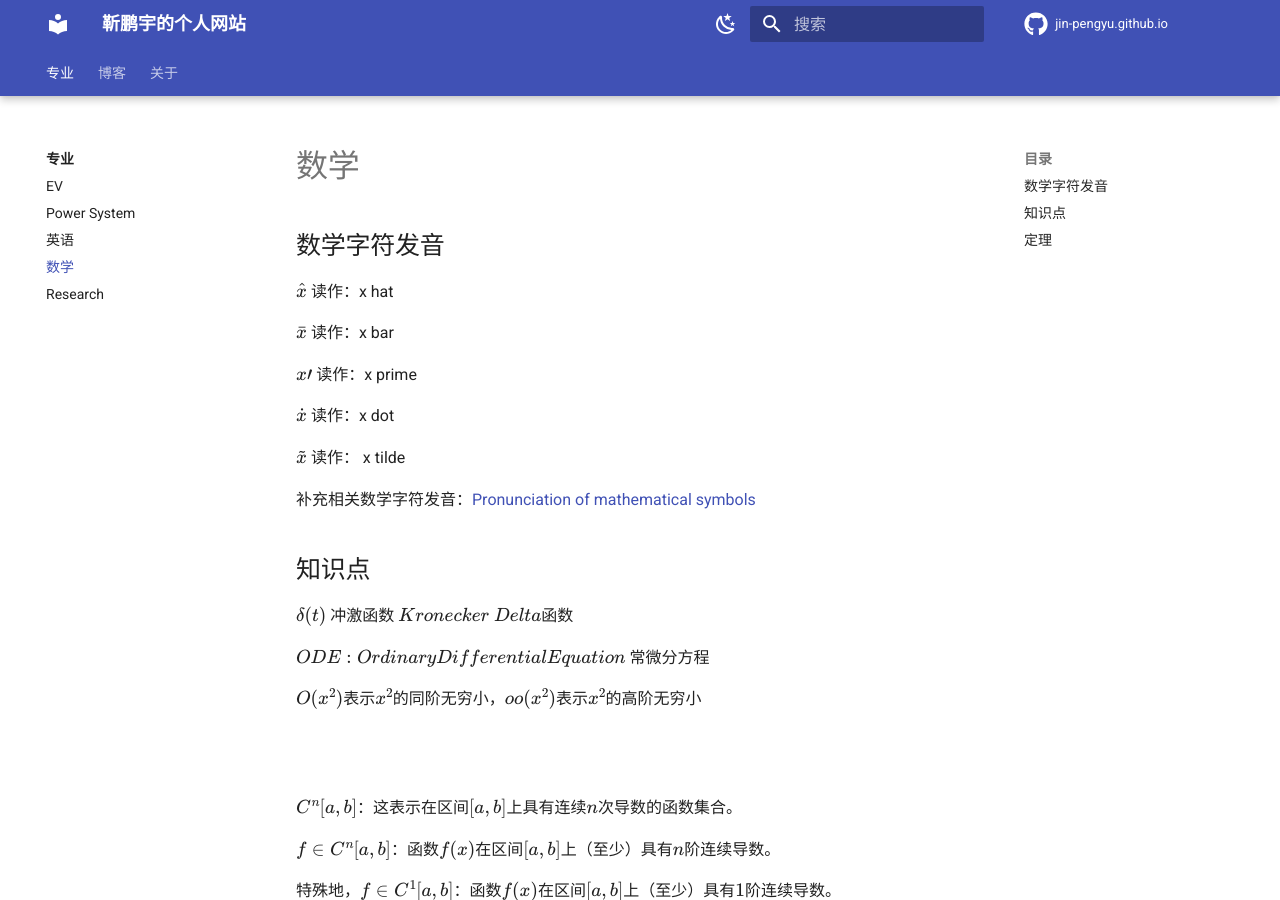
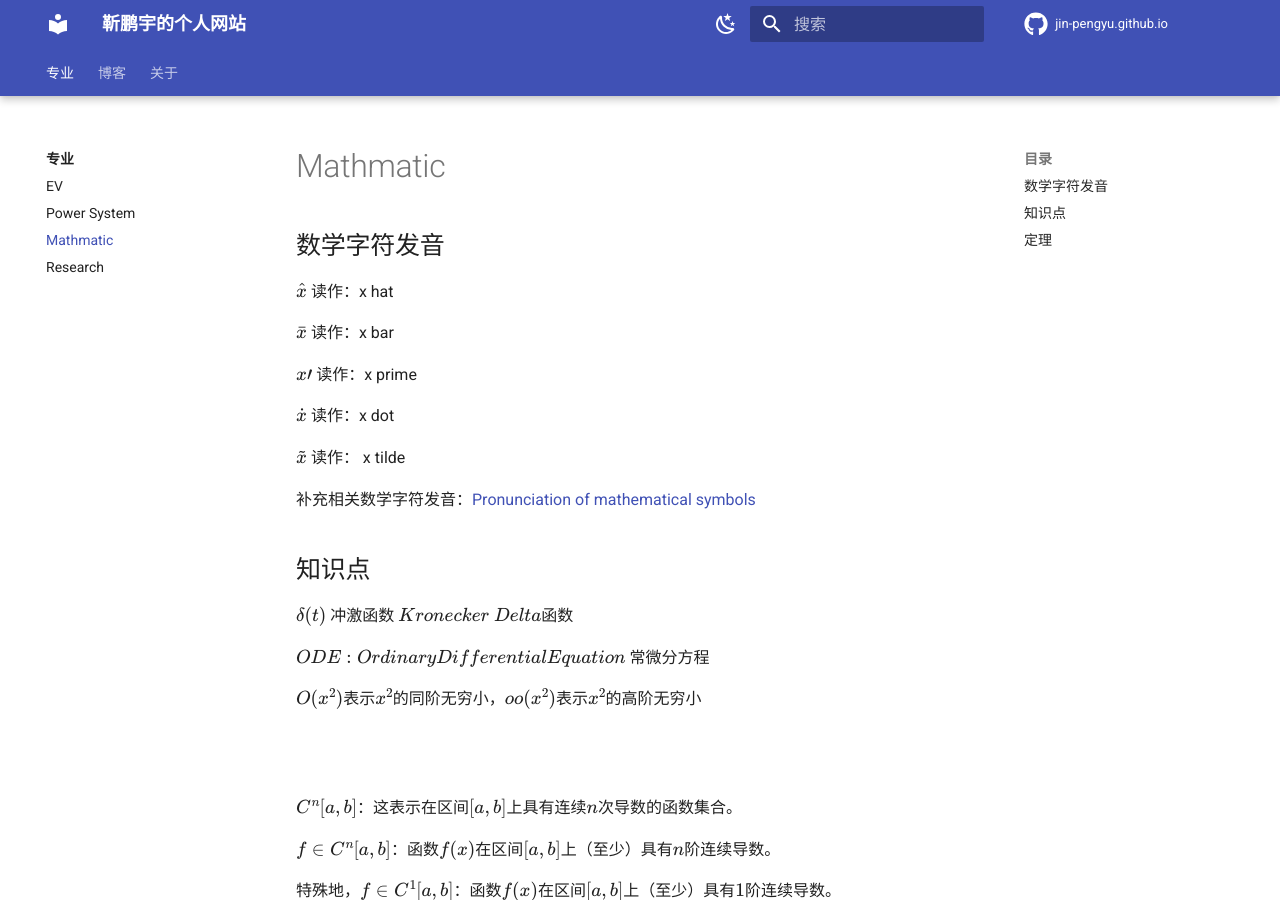
Before and after one commit to Pengyu-Jin/Pengyu-Jin.github.io, an MkDocs documentation site: the page built from docs/major/math/math.md, in a window 1280 px wide and 900 px high. Built offline with MkDocs 1.6.1 and Material for MkDocs 9.7.7, drawn with Linux system fonts in a browser that asks for light colours; some of the changed lines change nothing that is shown.

Commit message:
style change 251

```diff
--- a/mkdocs.yml
+++ b/mkdocs.yml
@@ -10,8 +10,7 @@
       - major/index.md
       - EV: major/EV/EV.md
       - Power System: major/Power System/Power System.md
-      - 英语: major/life_load/1.md
-      - 数学: major/math/math.md
+      - Mathmatic: major/math/math.md
       - Research: major/research/research.md
 
 
```
